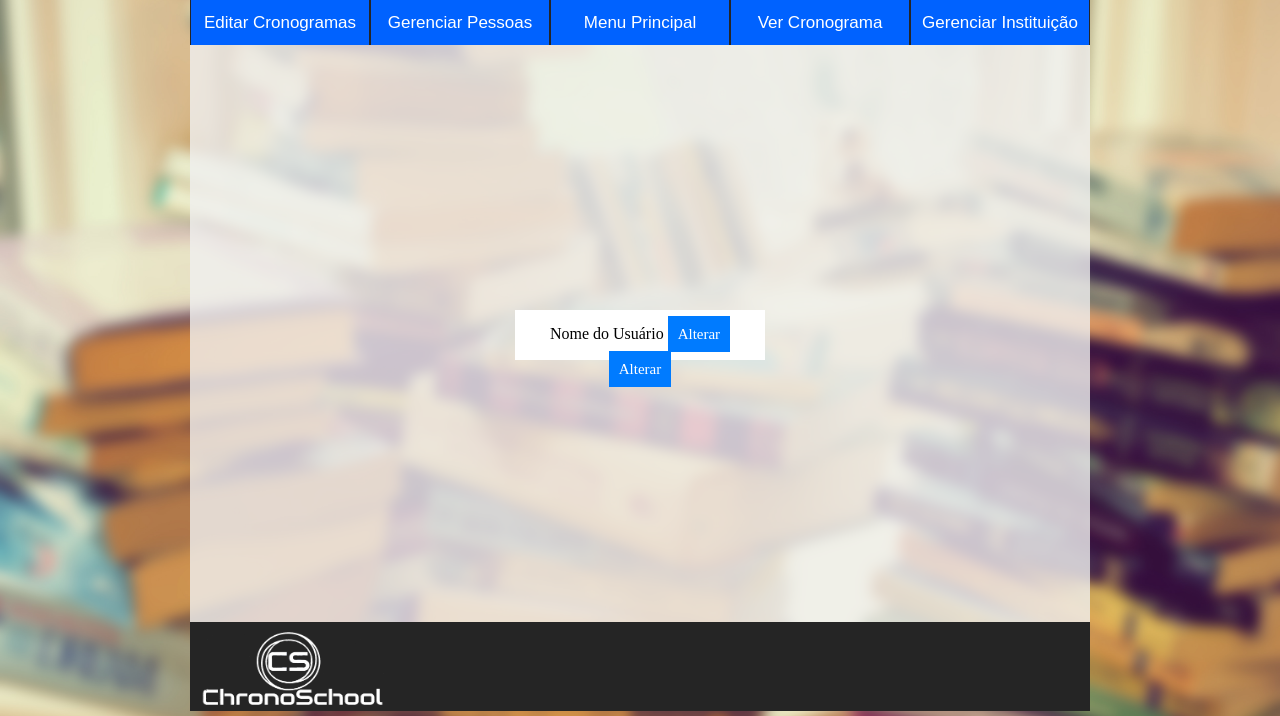
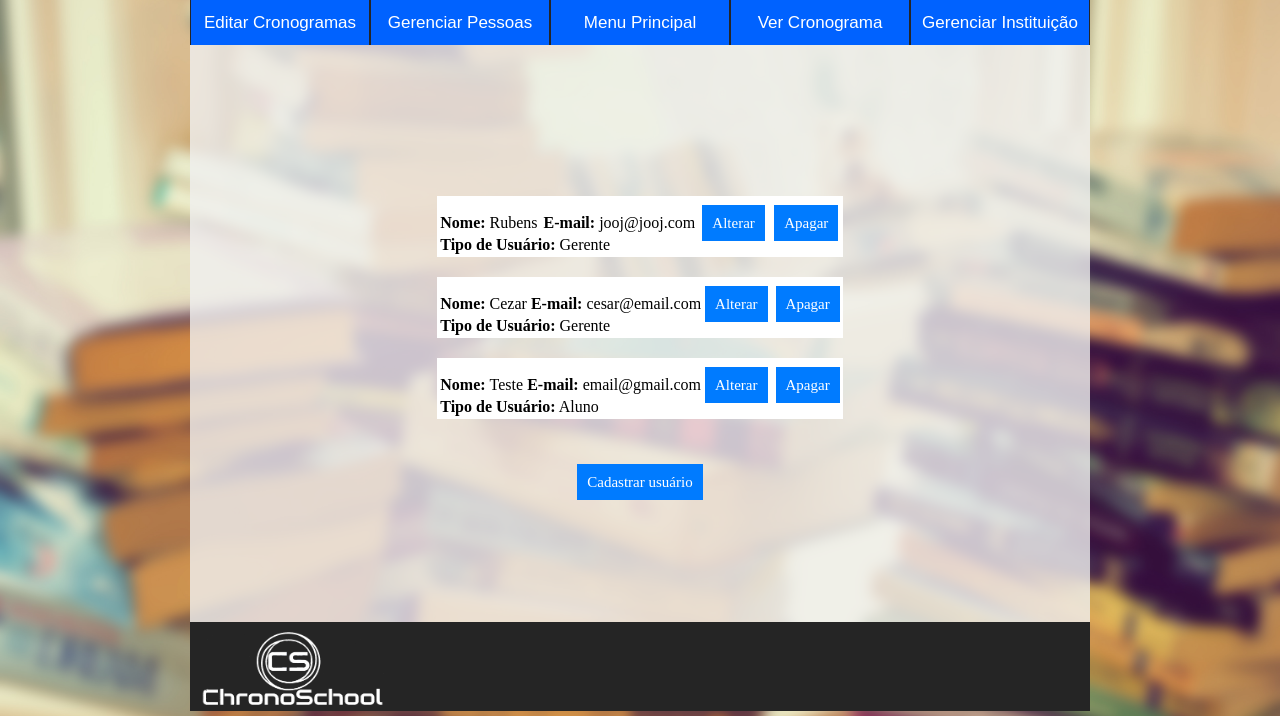
Before and after one commit to Teh-Venom/ChronoSchool, a PHP site: page /gerenciarUsuarios.php in a window 1280 px wide. Shown: the part 89-805 px from the top of the page. Run offline with PHP 8.4, Linux system fonts and the light colour scheme; a user stored in the database is signed in; data comes from the database, SQL or seed files in the repository.

Commit message:
completo o Read do usuário

```diff
--- a/ChronoSchool_Codigos/gerenciarUsuarios.php
+++ b/ChronoSchool_Codigos/gerenciarUsuarios.php
@@ -27,16 +27,59 @@
 			<div class="conteudo">
 				<center>
 					<form action="" method="POST">
-						<div class="divMaior">
-							<div class="divUsuario">
-								<div class="inside">
-									<font size="3">Nome do Usuário </font>
-									<a href="#" class="botaoUsuario">Alterar</a>
-								</div>
-							</div>
-						</div>
+						<?php
+							include "php/conexao.php";
+
+							$sql = "SELECT U.idUsuario,U.email,U.Permissoes_idPermissoes,C.nome,C.idComum,P.tipo FROM usuario as U
+							INNER JOIN permissoes AS P ON P.idPermissoes = U.Permissoes_idPermissoes
+							INNER JOIN comum as C ON C.idComum = U.comum_IdComum
+							WHERE U.Permissoes_idPermissoes != 1";
+							$usuarios = $conexao ->prepare($sql);
+							$usuarios -> execute();
+
+							foreach ($usuarios as $u)
+							{
+								$idUsuario = $u['idUsuario'];
+								$idComum = $u['idComum'];
+								$email = $u['email'];
+								$nome = $u['nome'];
+								$nomePermissao = $u['tipo'];
+
+								echo "
+								<div class='divMaior'>
+									<div class='divUsuario'>
+										<div class='inside'>
+											<table style='width:100%'>
+												<tr>
+													<td>
+														<font size='3'><b>Nome:	</b> $nome</font>
+													</td>
+													<td>
+														<font size='3'><b>E-mail: </b> $email</font>
+													</td>
+													<td>
+														<a href='editarUsuarios.php?uid=$idUsuario&cid=$idComum&email=$email&nc=$nome' class='botaoUsuario'>Alterar</a>
+													<td>
+													<td>
+														<a href='apagarUsuarios.php?uid=$idUsuario&cid=$idComum&email=$email&nc=$nome' class='botaoUsuario'>Apagar</a>
+													</td>
+												</tr>
+												<tr>
+													<td colspan='3'>
+														<font size='3' style='text-align: left;'><b>Tipo de Usuário:</b> $nomePermissao</font>
+													</td>
+
+												</tr>
+											</table>
+										</div>
+									</div>
+								</div>";
+							}
+						?>
+
 					</form>
-					<a href="cadastrarUsuario.php" class="botaoUsuario">Alterar</a>
+					<br><br><br>
+					<a href="cadastrarUsuario.php" class="botaoUsuario">Cadastrar usuário</a>
 				</center>
 			</div>
 		</div>
--- a/ChronoSchool_Codigos/php/registro_funcoes.php
+++ b/ChronoSchool_Codigos/php/registro_funcoes.php
@@ -21,7 +21,7 @@
 
 				$sql = "INSERT INTO comum VALUES('',?,?,NULL,NULL);
 						SELECT @ultimo_id := MAX(comum.idComum) FROM comum;
-						INSERT INTO usuario VALUES('',?,?,NULL,@ultimo_id);
+						INSERT INTO usuario VALUES('',?,?,'1',@ultimo_id);
 						";
 				$registro = $conexao -> prepare($sql);
 				$registro -> execute(array($nome,$ultimoNome,$email,md5($senha)));
```
Also changed, not shown: ChronoSchool_Codigos/gerenciarProfessores.php (+26 -5 lines), tcc_bd.sql (+4 -4 lines).
